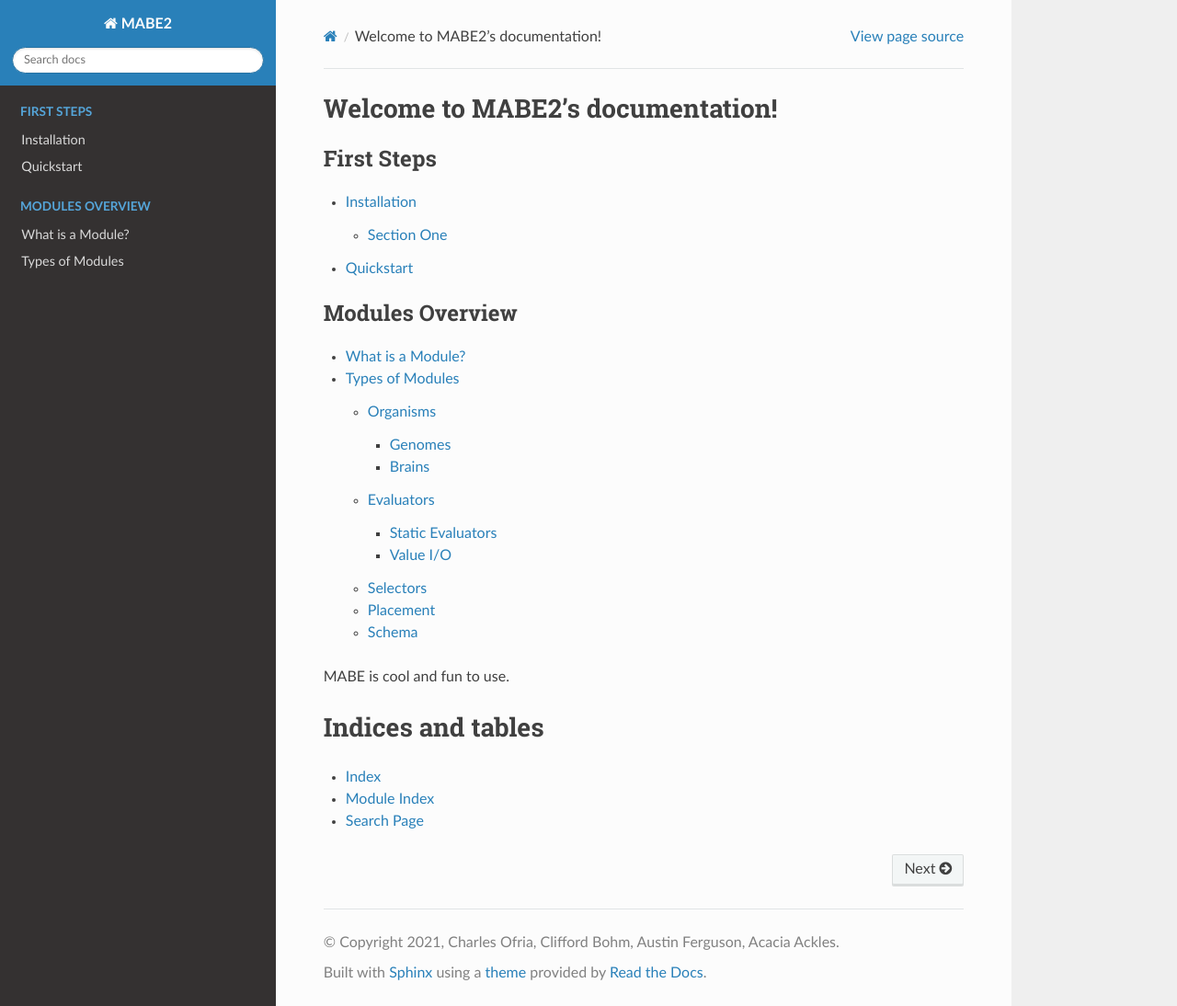
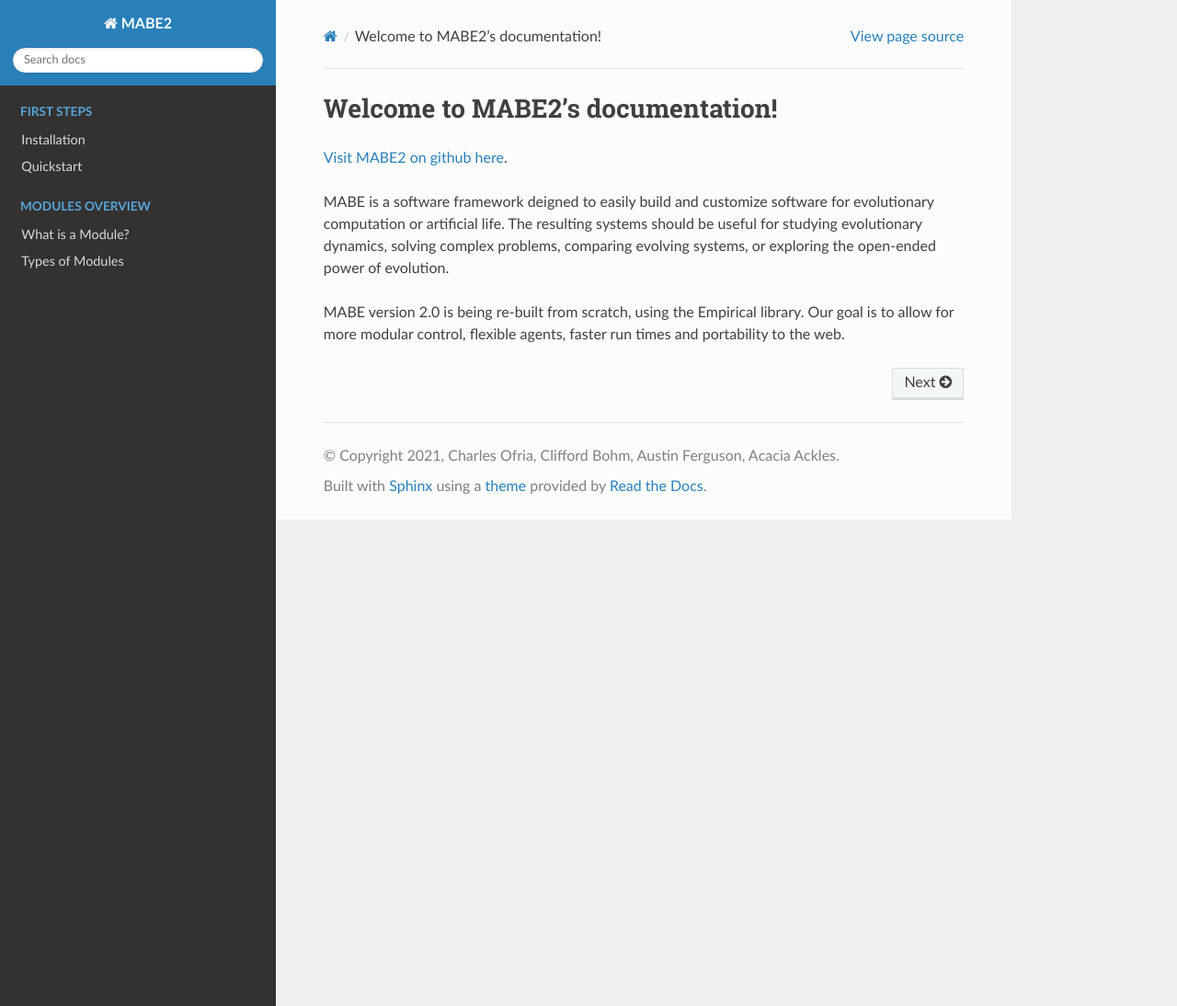
Before and after one commit to mercere99/MABE2, a Sphinx documentation site: the page built from docs/index.rst, in a window 1280 px wide and 1094 px high. Shown: the whole window at 92% size. Built offline with Sphinx 7.4.7 and the Read the Docs theme 2.0.0, drawn with Linux system fonts in a browser that asks for light colours.

Commit message:
Add github description for MABE2; hide toctrees

```diff
--- a/docs/index.rst
+++ b/docs/index.rst
@@ -6,7 +6,16 @@
 Welcome to MABE2's documentation!
 =================================
 
+`Visit MABE2 on github here <https://github.com/mercere99/MABE2>`_.
+
+MABE is a software framework deigned to easily build and customize software for evolutionary computation or artificial life.
+The resulting systems should be useful for studying evolutionary dynamics, solving complex problems, comparing evolving systems, or exploring the open-ended power of evolution.
+
+MABE version 2.0 is being re-built from scratch, using the Empirical library.
+Our goal is to allow for more modular control, flexible agents, faster run times and portability to the web.
+
 .. toctree::
+   :hidden:
    :maxdepth: 2
    :caption: First Steps
    :glob:
@@ -14,16 +23,8 @@ Welcome to MABE2's documentation!
    first_steps/*
 
 .. toctree::
+   :hidden:
    :caption: Modules Overview
    :glob:
 
    modules/*
-
-MABE is cool and fun to use.
-
-Indices and tables
-==================
-
-* :ref:`genindex`
-* :ref:`modindex`
-* :ref:`search`
```
